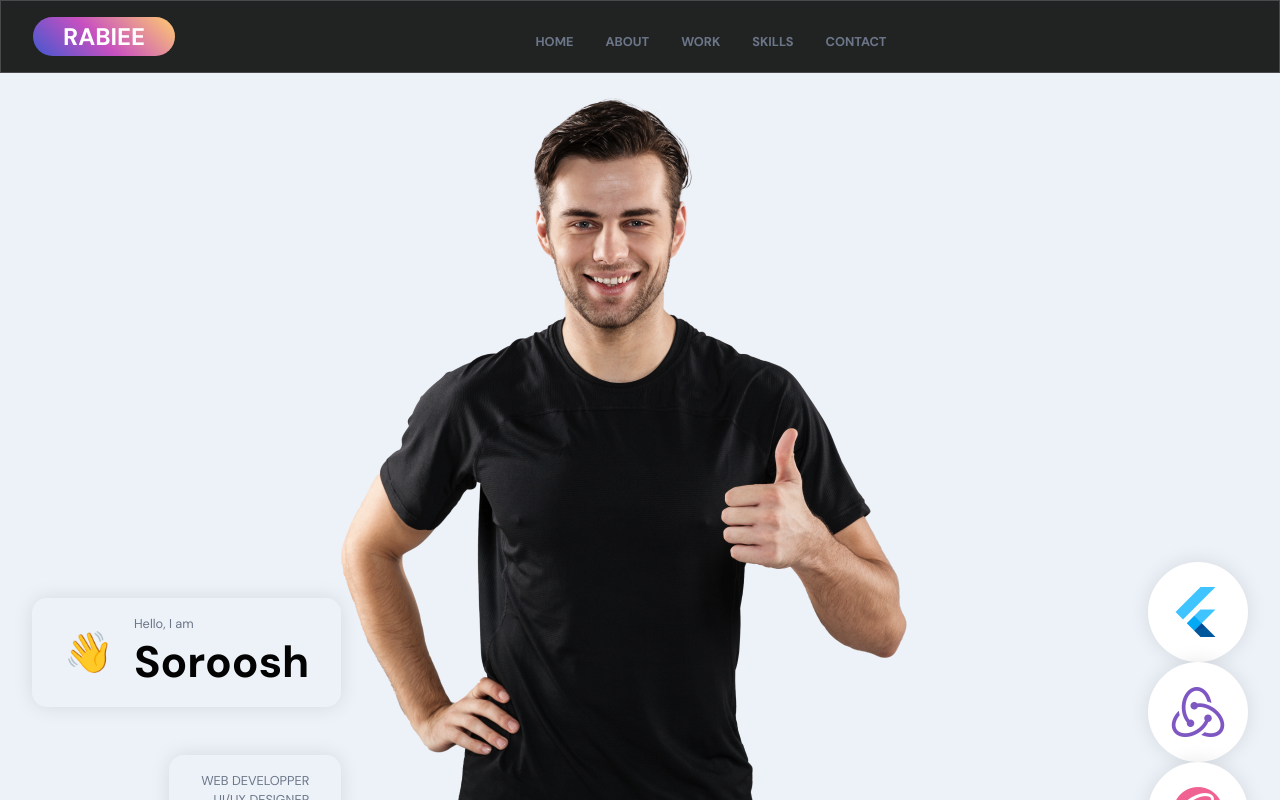
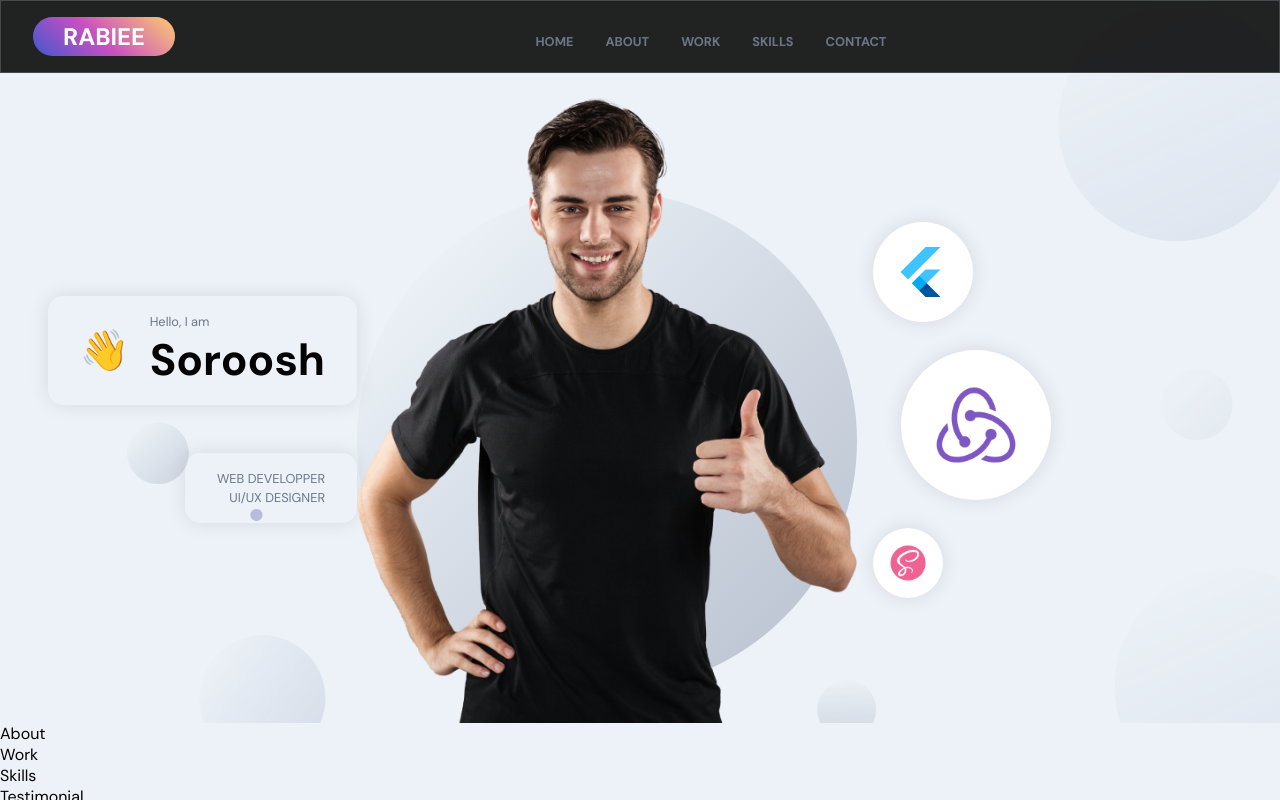
Before and after one commit to titantooth/portfolio-scss-front, a React (Vite) app in the folder portfolio2/: page / in a window 1280 px wide. Shown: the top 800 px of the page. Built offline with nearby package versions, Linux system fonts and the light colour scheme.

Commit message:
finished the css of the header

```diff
--- a/portfolio2/src/container/Header/Header.scss
+++ b/portfolio2/src/container/Header/Header.scss
@@ -109,4 +109,72 @@
     width: 60%;
     height: 60%;
   }
+
+  div:nth-child(1) {
+    width: 100px;
+    height: 100px;
+  }
+  div:nth-child(2) {
+    margin: 1.75rem;
+    width: 150px;
+    height: 150px;
+  }
+  div:nth-child(3) {
+    width: 70px;
+    height: 70px;
+  }
+
+  @media screen and (min-width: 2000px) {
+    div:nth-child(1) {
+      width: 400px;
+      height: 400px;
+    }
+    div:nth-child(2) {
+      width: 170px;
+      height: 170px;
+    }
+    div:nth-child(3) {
+      width: 200px;
+      height: 200px;
+    }
+  }
+
+  @media screen and (max-width: 1200px) {
+    width: 100%;
+    flex-direction: row;
+    flex-wrap: wrap;
+    margin-left: 0;
+
+    div {
+      margin: 1rem;
+    }
+  }
 }
+
+.app-header-img {
+  flex: 1;
+  height: 100%;
+  display: flex;
+  justify-content: flex-end;
+  align-items: flex-end;
+  position: relative;
+
+  img {
+    width: 100%;
+    object-fit: contain;
+    z-index: 1;
+  }
+  .overlay-circle {
+    position: absolute;
+    left: 0;
+    right: 0;
+    bottom: 0;
+    z-index: 0;
+    width: 100%;
+    height: 90%;
+  }
+
+  @media screen and (max-width: 1200px) {
+    margin: 2rem 0;
+  }
+}
```
